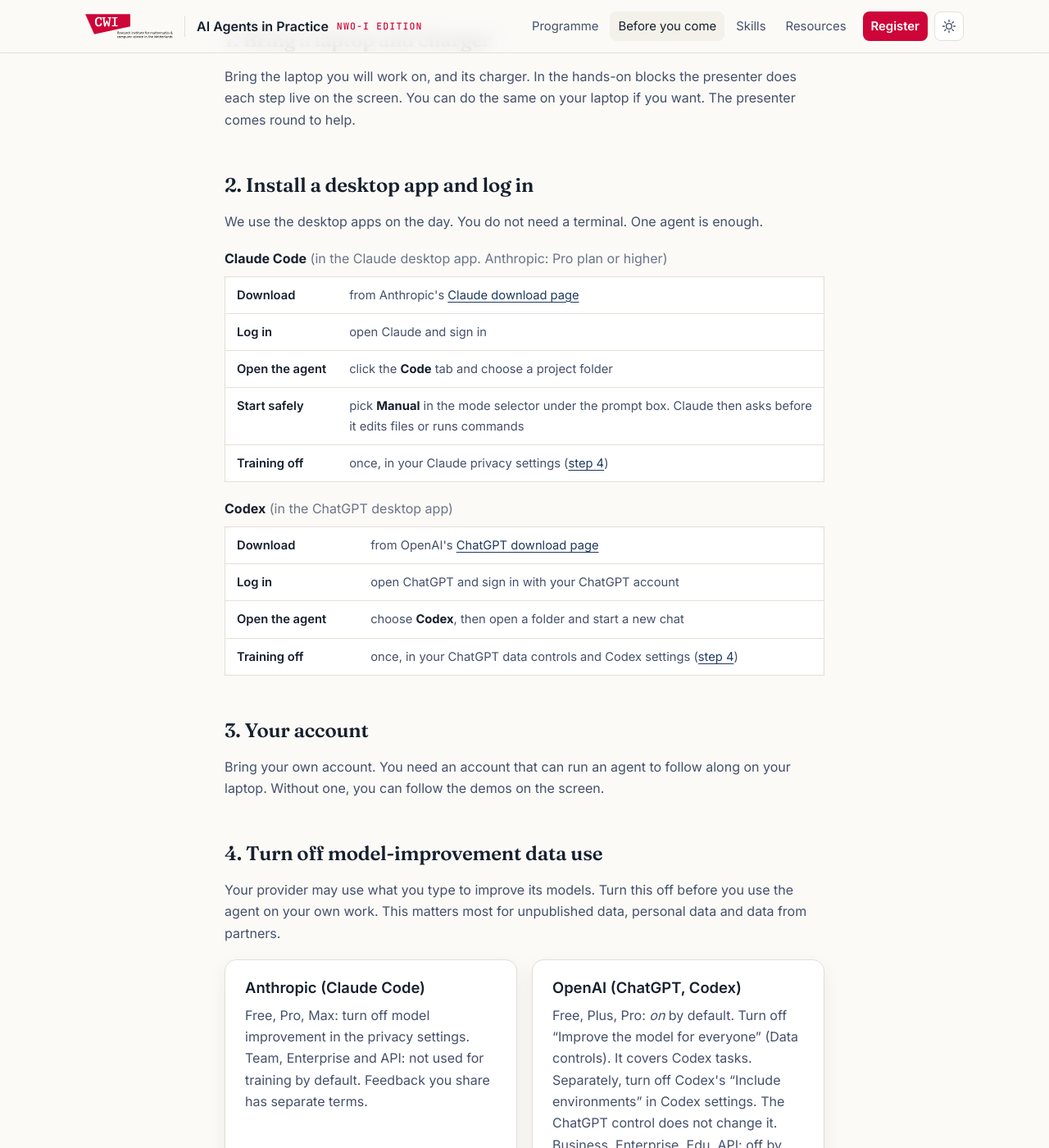
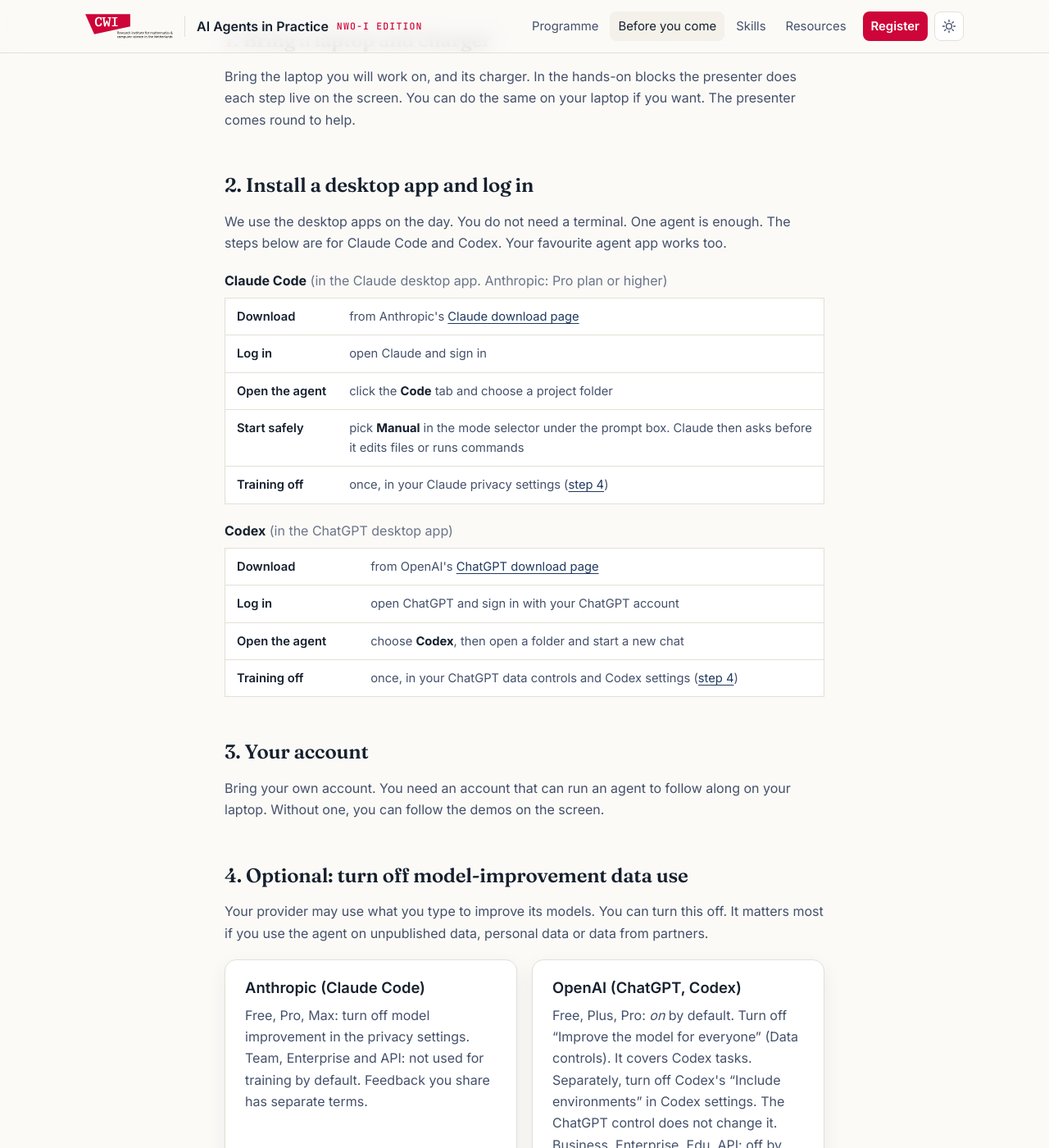
Before and after one commit to nwoi-ai-agents-day/nwoi-ai-agents-day.github.io, a Jekyll site: the page built from setup.md, in a window 1280 px wide and 1400 px high, scrolled down 330 px. Shown: the whole window at 82% size. Built offline with Jekyll 4.4.1, drawn with Linux system fonts in a browser that asks for light colours.

Commit message:
Any agent app welcome; data-use setting marked optional

```diff
--- a/index.html
+++ b/index.html
@@ -90,8 +90,8 @@ layout: default
         <h2>Come with a working agent</h2>
         <ul>
           <li>Bring a laptop and its charger.</li>
-          <li>Install the Claude desktop app (Claude Code) or the ChatGPT desktop app (Codex), and log in.</li>
-          <li>Turn off the setting that lets the provider use your data to improve its models.</li>
+          <li>Install the Claude desktop app (Claude Code), the ChatGPT desktop app (Codex) or your favourite agent app, and log in.</li>
+          <li>Optional. Turn off the setting that lets the provider use your data to improve its models.</li>
           <li>Bring your own account. Without one, you can follow the demos.</li>
           <li>Setup help starts at {{ ev.walk_in }}.</li>
         </ul>
--- a/setup.md
+++ b/setup.md
@@ -15,7 +15,8 @@ laptop if you want. The presenter comes round to help.
 ## 2. Install a desktop app and log in
 
 We use the desktop apps on the day. You do not need a terminal. One agent is
-enough.
+enough. The steps below are for Claude Code and Codex. Your favourite agent
+app works too.
 
 <div class="table-wrap" markdown="0">
 <p class="cmd-caption"><strong>Claude Code</strong> <span class="muted">(in the Claude desktop app. Anthropic: Pro plan or higher)</span></p>
@@ -49,11 +50,11 @@ enough.
 Bring your own account. You need an account that can run an agent to follow
 along on your laptop. Without one, you can follow the demos on the screen.
 
-## 4. Turn off model-improvement data use {#data}
+## 4. Optional: turn off model-improvement data use {#data}
 
-Your provider may use what you type to improve its models. Turn this off
-before you use the agent on your own work. This matters most for unpublished
-data, personal data and data from partners.
+Your provider may use what you type to improve its models. You can turn this
+off. It matters most if you use the agent on unpublished data, personal data
+or data from partners.
 
 <div class="cards cards-tight" markdown="0">
   <div class="card">
```
